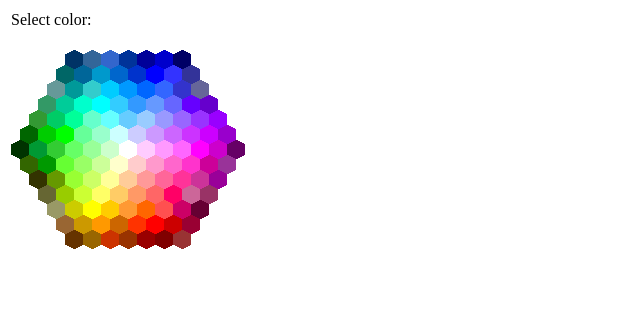
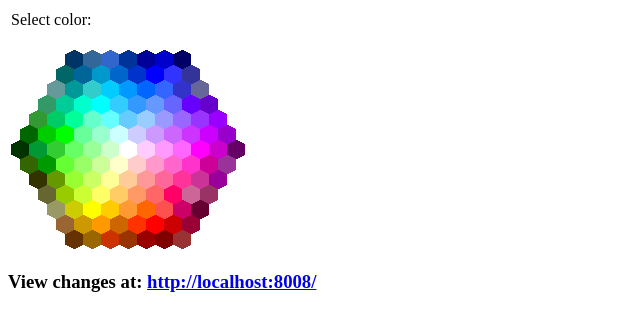
Before and after one commit to shineit/lifx.js, a website: page www/index.html in a window 1280 px wide. Shown: the whole page, without its empty margins (0-640 px from the left). Drawn offline with Linux system fonts and the light colour scheme; no server answers.

Commit message:
Added link to lifxbulb page.

```diff
--- a/www/index.html
+++ b/www/index.html
@@ -184,5 +184,6 @@ Selected color: <input style="width:70px;" name="colorhex" id="colorhex" value="
 //-->
 </tr>
 </tbody></table>
+<h3>View changes at: <a href="http://localhost:8008/" target='_blank'>http://localhost:8008/</a></h3>
 </body>
 </html>
```
